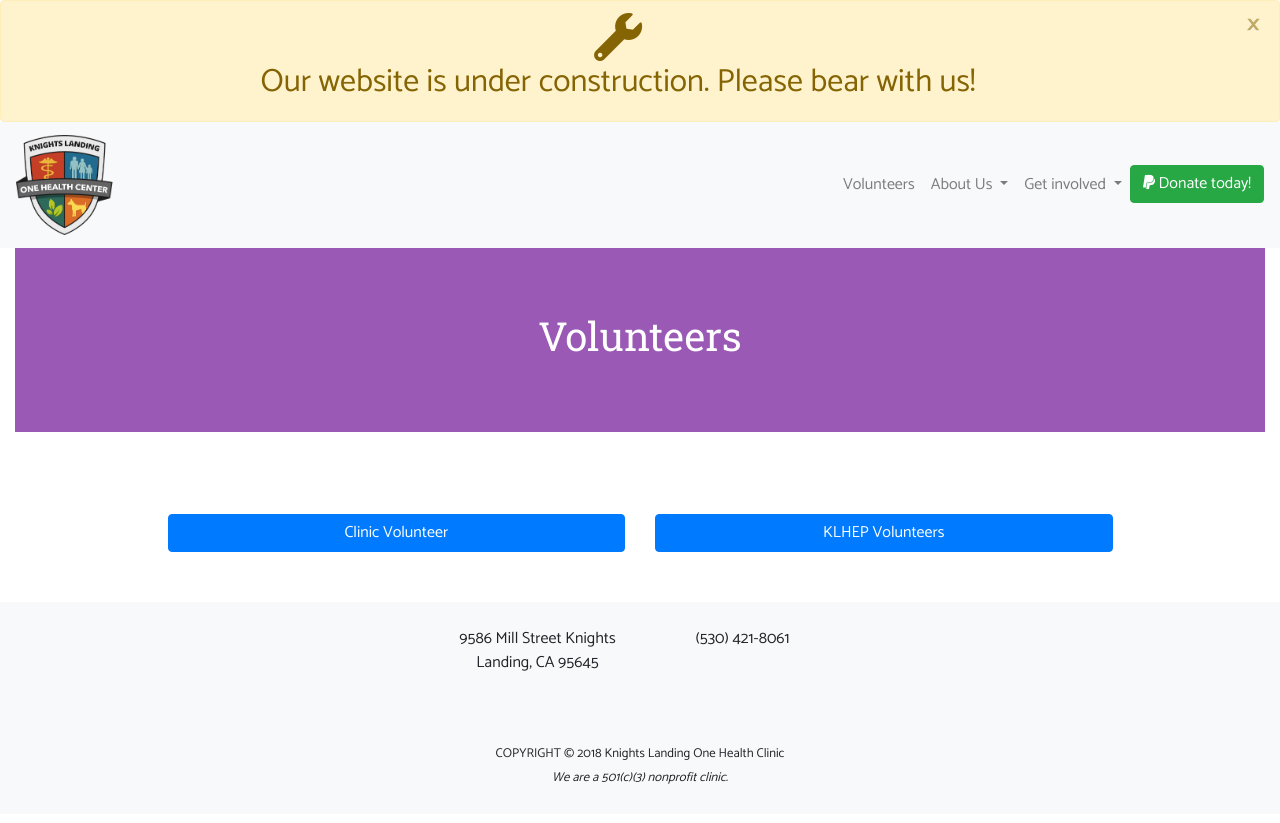
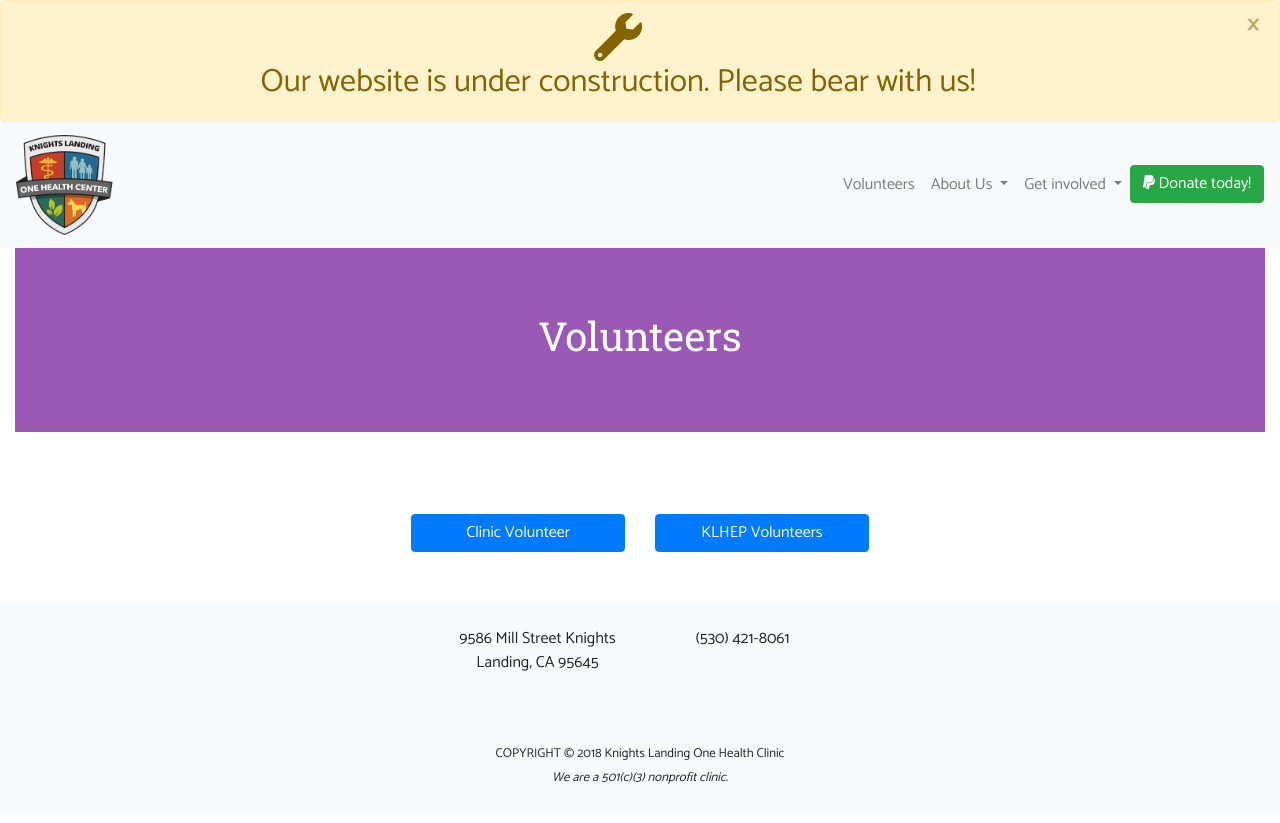
Before and after one commit to iwakoscott/knights-landing, a Jekyll site: the page built from volunteers.markdown, in a window 1280 px wide. Shown: the top 823 px of the page. Built offline with Jekyll 4.4.1, drawn with Linux system fonts in a browser that asks for light colours; nearby versions of some CDN libraries.

Commit message:
Updated Volunteers

```diff
--- a/volunteers.markdown
+++ b/volunteers.markdown
@@ -6,11 +6,11 @@
 
 <div class="row">
 
-<div class="col-sm-6">
+<div class="col-sm-3 offset-sm-3">
  <button class="btn btn-block btn-primary">Clinic Volunteer</button>
 </div>
 
-<div class="col-sm-6">
+<div class="col-sm-3">
 <button class="btn btn-block btn-primary">KLHEP Volunteers</button>
 </div>
 
```
